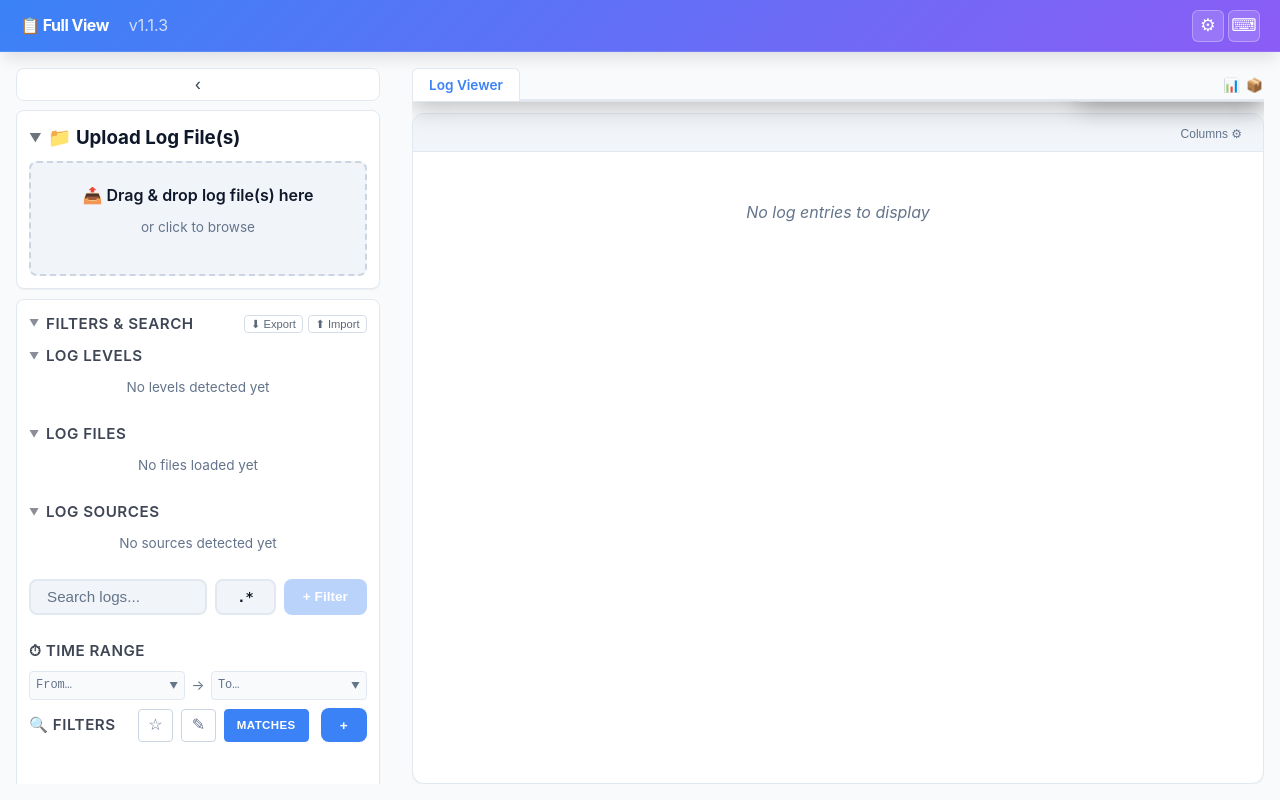
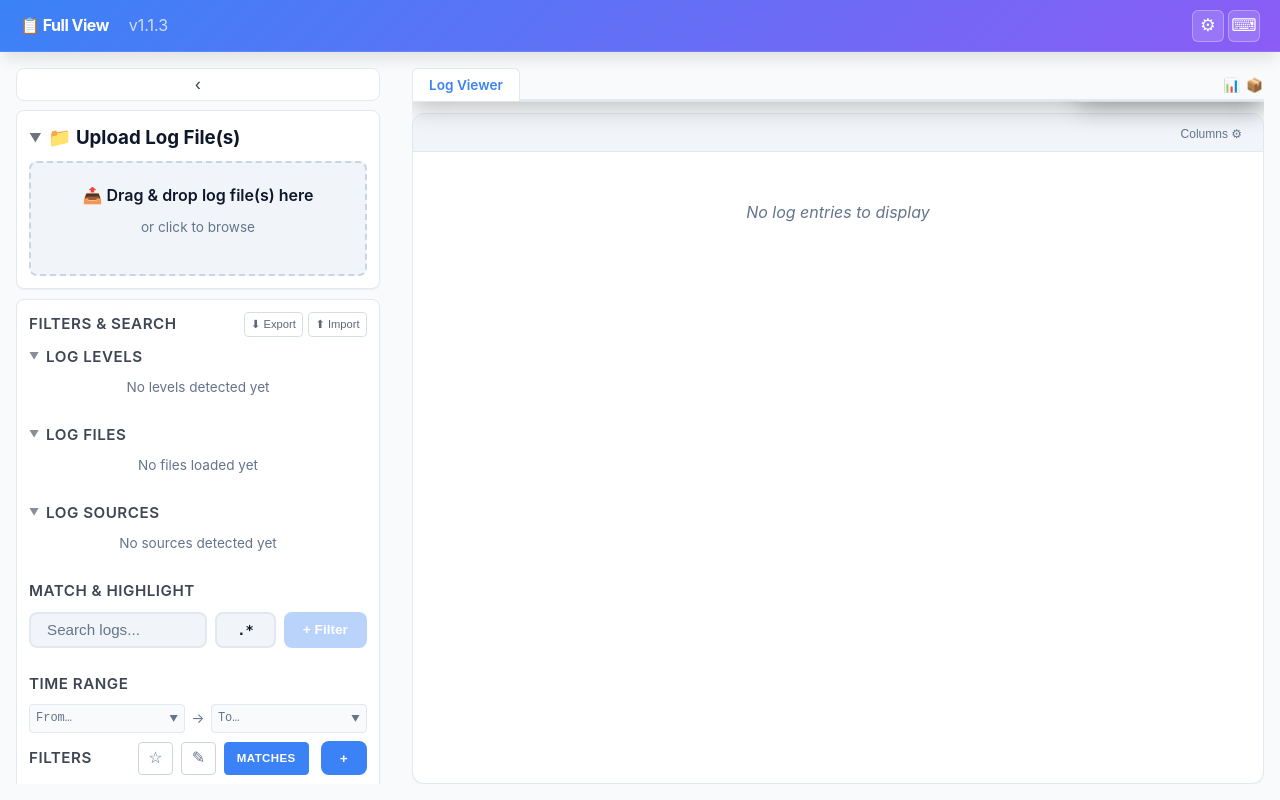
Before and after one commit to john-ciq/log-reader, a React (Vite) app: page / in a window 1280 px wide. Built offline with nearby package versions, Linux system fonts and the light colour scheme.

Commit message:
Updated sidebar styles and fixed some ui bugs

```diff
--- a/src/App.tsx
+++ b/src/App.tsx
@@ -58,7 +58,6 @@ function App() {
   const [availableFiles, setAvailableFiles] = useState<string[]>([]);
   const [displayFiles, setDisplayFiles] = useState<Set<string>>(new Set());
 
-  const [filtersCollapsed, setFiltersCollapsed] = useState(() => storage.loadPanelCollapsed('filters'));
   const [sidebarCollapsed, setSidebarCollapsed] = useState(() => storage.loadPanelCollapsed('sidebar'));
   const [sidebarWidth, setSidebarWidth] = useState(380);
   const sidebarResizerDragging = useRef(false);
@@ -856,15 +855,14 @@ function App() {
             <>
               <FileUploader onUpload={handleFileUpload} onRawFiles={handleRawFiles} />
               <div className="sidebar-section">
-                <h3 className="collapsible-heading" onClick={() => setFiltersCollapsed(c => { storage.savePanelCollapsed('filters', !c); return !c; })}>
-                  <span className="collapse-arrow">{filtersCollapsed ? '▶' : '▼'}</span>
+                <h4 >
                   Filters & Search
                   <span className="filter-config-actions" onClick={e => e.stopPropagation()}>
                     <button className="config-action-btn" title="Export filters & search config" onClick={handleExportConfig}>⬇ Export</button>
                     <button className="config-action-btn" title="Import filters & search config" onClick={() => importConfigRef.current?.click()}>⬆ Import</button>
                     <input ref={importConfigRef} type="file" accept=".json" style={{ display: 'none' }} onChange={handleImportConfig} />
                   </span>
-                </h3>
+                </h4>
                 <LevelSelector
                   levels={availableLevels}
                   selected={displayLevels}
@@ -895,8 +893,6 @@ function App() {
                   }, {})}
                   onChange={handleSourceCheckbox}
                 />
-                {!filtersCollapsed && (
-                  <>
                 <SearchBar
                   query={searchQuery}
                   onQueryChange={setSearchQuery}
@@ -933,8 +929,6 @@ function App() {
                     onUpdate={handleUpdatePreset}
                     onImport={handleImportPresets}
                   />
-                    )}
-                  </>
                 )}
               </div>
               {/* {features.savedPresets && (
--- a/src/components/FileSelector.tsx
+++ b/src/components/FileSelector.tsx
@@ -18,7 +18,7 @@ export default function FileSelector({ files, selected, onChange, onRemove, onOp
 
   return (
     <div className={`file-selector${!collapsed ? ' selector--has-content' : ''}`}>
-      <h3 className="collapsible-heading" onClick={() => setCollapsed(c => { storage.savePanelCollapsed('files', !c); return !c; })}>
+      <h4 className="collapsible-heading" onClick={() => setCollapsed(c => { storage.savePanelCollapsed('files', !c); return !c; })}>
         <span className="collapse-arrow">{collapsed ? '▶' : '▼'}</span>
         Log Files
         {files.length > 0 && (
@@ -28,7 +28,7 @@ export default function FileSelector({ files, selected, onChange, onRemove, onOp
             <button className="config-action-btn" onClick={e => { e.stopPropagation(); files.forEach(f => onChange(f, false)); }}>None</button>
           </span>
         )}
-      </h3>
+      </h4>
       {!collapsed && files.length === 0 && <p className="empty-message no-padding">No files loaded yet</p>}
       {!collapsed && files.length > 0 && (
         <div className={`files-list${features.scrollLogFiles ? ' files-list--scrollable' : ''}`}>
--- a/src/components/FilterPanel.tsx
+++ b/src/components/FilterPanel.tsx
@@ -67,13 +67,12 @@ export default function FilterPanel({
   return (
     <div className="filter-panel">
       <div className="filter-header">
-        <h4>
-          {features.removeAllFilters && filters.length > 0
-            ? <button className="remove-all-icon-btn" onClick={onRemoveAllFilters} title="Remove all filters">🗑️</button>
-            : '🔍'
-          } Filters
-        </h4>
+        <h4>Filters</h4>
         <div className="filter-header-right">
+          {features.removeAllFilters
+            ? <button className="star-filter-btn" onClick={onRemoveAllFilters} title="Remove all filters">🗑️</button>
+            : ''
+          }
           {features.starredEntries && (
             <button
               className={`star-filter-btn${showOnlyStarred ? ' active' : ''}`}
--- a/src/components/LevelSelector.tsx
+++ b/src/components/LevelSelector.tsx
@@ -12,7 +12,7 @@ export default function LevelSelector({ levels, selected, onChange }: LevelSelec
 
   return (
     <div className={`level-selector${!collapsed ? ' selector--has-content' : ''}`}>
-      <h3 className="collapsible-heading" onClick={() => setCollapsed(c => { storage.savePanelCollapsed('levels', !c); return !c; })}>
+      <h4 className="collapsible-heading" onClick={() => setCollapsed(c => { storage.savePanelCollapsed('levels', !c); return !c; })}>
         <span className="collapse-arrow">{collapsed ? '▶' : '▼'}</span>
         Log Levels
         {levels.length > 0 && (
@@ -22,7 +22,7 @@ export default function LevelSelector({ levels, selected, onChange }: LevelSelec
             <button className="config-action-btn" onClick={e => { e.stopPropagation(); levels.forEach(l => onChange(l, false)); }}>None</button>
           </span>
         )}
-      </h3>
+      </h4>
       {!collapsed && (
         <>
           {levels.length === 0 && <p className="empty-message no-padding">No levels detected yet</p>}
--- a/src/components/PresetsPanel.tsx
+++ b/src/components/PresetsPanel.tsx
@@ -54,12 +54,13 @@ export default function PresetsPanel({ presets, onApply, onDelete, onSaveCurrent
   return (
     <div className="presets-panel">
       <div className="presets-header">
-        <h4>📁 Filter Presets</h4>
+        <h4>Filter Presets</h4>
         <div className="filter-config-actions">
           <input ref={importInputRef} type="file" accept=".json" style={{ display: 'none' }} onChange={handleImportFile} />
+          <button className="config-action-btn" onClick={() => setSaving(s => !s)} title="Save current configuration as preset">Save</button>
+          <span>&nbsp;</span>
           <button className="config-action-btn" onClick={handleExport}>⬇ Export</button>
           <button className="config-action-btn" onClick={() => importInputRef.current?.click()}>⬆ Import</button>
-          <button className="config-action-btn" onClick={() => setSaving(s => !s)} title="Save current configuration as preset">Save</button>
         </div>
       </div>
 
--- a/src/components/SearchBar.tsx
+++ b/src/components/SearchBar.tsx
@@ -43,6 +43,9 @@ export default function SearchBar({
 
   return (
     <div className="search-bar">
+      <div className="match-and-highlight-header">
+        <h4>Match & Highlight</h4>
+      </div>
       <div className="search-input-group">
         <div className="search-input-wrap">
           <input
--- a/src/components/SourceSelector.tsx
+++ b/src/components/SourceSelector.tsx
@@ -37,7 +37,7 @@ export default function SourceSelector({ sources, selected, sourceCounts, onChan
 
   return (
     <div className={`source-selector${!collapsed ? ' selector--has-content' : ''}`}>
-      <h3 className="collapsible-heading" onClick={() => setCollapsed(c => { storage.savePanelCollapsed('sources', !c); return !c; })}>
+      <h4 className="collapsible-heading" onClick={() => setCollapsed(c => { storage.savePanelCollapsed('sources', !c); return !c; })}>
         <span className="collapse-arrow">{collapsed ? '▶' : '▼'}</span>
         Log Sources
         {sources.length > 0 && (
@@ -47,7 +47,7 @@ export default function SourceSelector({ sources, selected, sourceCounts, onChan
             <button className="config-action-btn" onClick={e => { e.stopPropagation(); sources.forEach(s => onChange(s, false)); }}>None</button>
           </span>
         )}
-      </h3>
+      </h4>
       {!collapsed && (
         <>
           {sources.length === 0 && <p className="empty-message no-padding">No sources detected yet</p>}
--- a/src/components/TimeRangeFilter.tsx
+++ b/src/components/TimeRangeFilter.tsx
@@ -24,7 +24,7 @@ export default function TimeRangeFilter({ value, onChange }: TimeRangeFilterProp
   return (
     <div className="time-range-filter">
       <div className="time-range-header">
-        <h4>⏱ Time Range</h4>
+        <h4>Time Range</h4>
         {hasAny && (
           <button className="time-range-clear" onClick={() => onChange(null)} title="Clear time range">✕</button>
         )}
--- a/src/index.css
+++ b/src/index.css
@@ -680,7 +680,7 @@ html, body {
   box-shadow: var(--shadow-md);
 }
 
-.sidebar-section h3 {
+.sidebar-section h4 {
   margin-bottom: 0.5rem;
   font-size: 0.95rem;
   font-weight: 600;
@@ -688,6 +688,8 @@ html, body {
   text-transform: uppercase;
   letter-spacing: 0.5px;
   opacity: 0.8;
+  display: flex;
+  align-items: center;
 }
 
 /* Collapsible headings */
@@ -710,9 +712,6 @@ html, body {
   gap: 0.35rem;
 }
 
-.heading-actions .config-action-btn {
-  width: 3rem;
-}
 
 .heading-count {
   font-size: 0.75rem;
@@ -723,10 +722,12 @@ html, body {
 .filter-config-actions {
   margin-left: auto;
   display: flex;
+  align-items: center;
   gap: 0.3rem;
 }
 
 .config-action-btn {
+  height: 25px;
   background: none;
   border: 1px solid var(--border-light);
   border-radius: 4px;
@@ -1156,6 +1157,7 @@ html, body {
   border-color: var(--primary);
 }
 
+.match-and-highlight-header h4,
 .time-range-header h4,
 .presets-header h4,
 .filter-header h4 {
@@ -1165,21 +1167,6 @@ html, body {
   text-transform: uppercase;
   letter-spacing: 0.5px;
   opacity: 0.8;
-}
-
-.remove-all-icon-btn {
-  background: none;
-  border: none;
-  padding: 0;
-  cursor: pointer;
-  font-size: inherit;
-  line-height: 1;
-  opacity: 0.7;
-  transition: opacity 0.15s;
-}
-
-.remove-all-icon-btn:hover {
-  opacity: 1;
 }
 
 .add-filter-btn {
@@ -3888,6 +3875,7 @@ th.star-col-header.sortable {
   padding: 0.5rem 0;
 }
 
+.match-and-highlight-header,
 .time-range-header {
   display: flex;
   align-items: center;
@@ -4064,7 +4052,7 @@ th.star-col-header.sortable {
 }
 
 .presets-empty {
-  font-size: 0.78rem;
+  font-size: .85rem;
   color: var(--text-muted);
   margin: 0;
   text-align: center;
```
Lines whose indentation alone changed are shown as unchanged.
